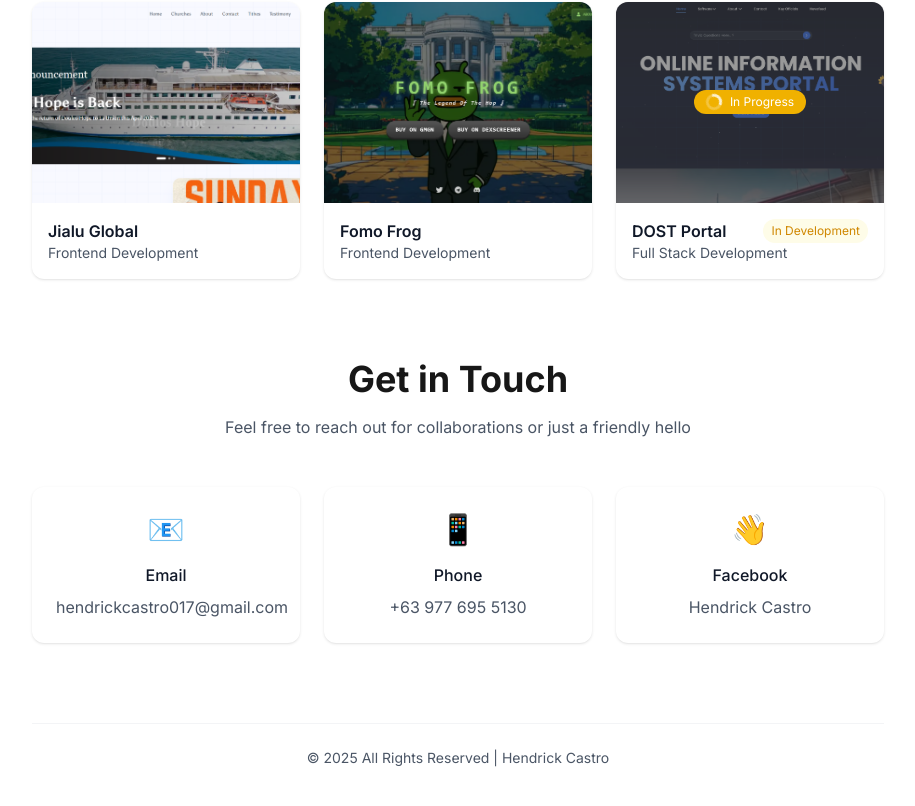
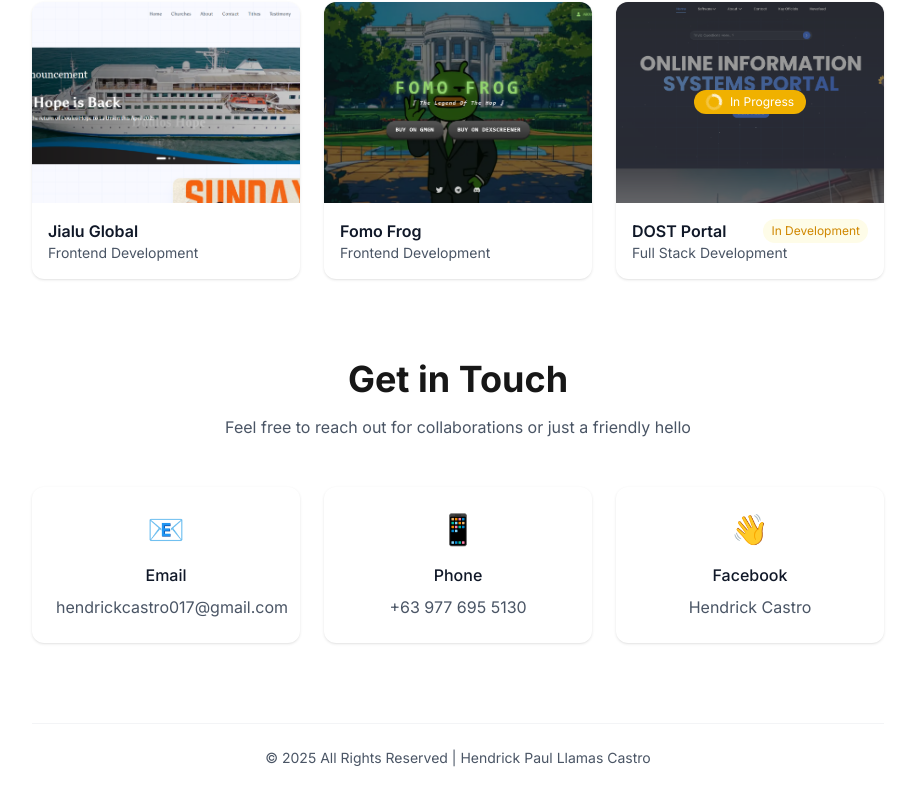
Before and after one commit to hendricku/heniusportfolio, a Next.js app: page / in a window 1280 px wide. Shown: the part 3058-3864 px from the top of the page, without its empty margins (332-1247 px from the left). Built offline with nearby package versions, Linux system fonts and the light colour scheme.

Commit message:
pushhhhingggggggg new footer

```diff
--- a/src/components/Footer.tsx
+++ b/src/components/Footer.tsx
@@ -5,7 +5,7 @@ export default function Footer() {
     <footer className="w-full bg-white/95 backdrop-blur-lg border-t border-gray-100 py-6 mt-20">
       <div className="max-w-7xl mx-auto px-4 flex flex-col items-center">
         <p className="text-gray-600 text-sm">
-          © {new Date().getFullYear()} All Rights Reserved | Hendrick Castro
+          © {new Date().getFullYear()} All Rights Reserved | Hendrick Paul Llamas Castro
         </p>
       </div>
     </footer>
```
